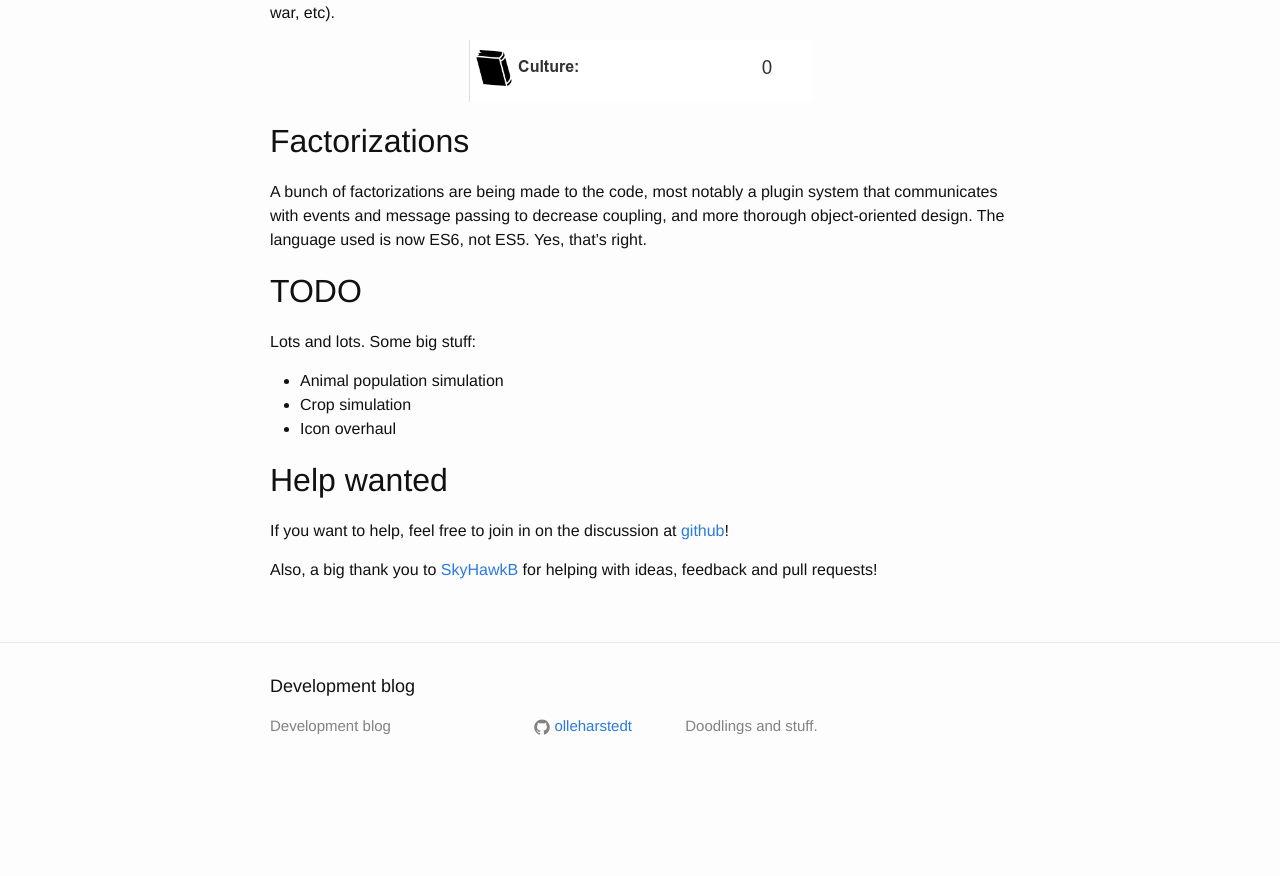
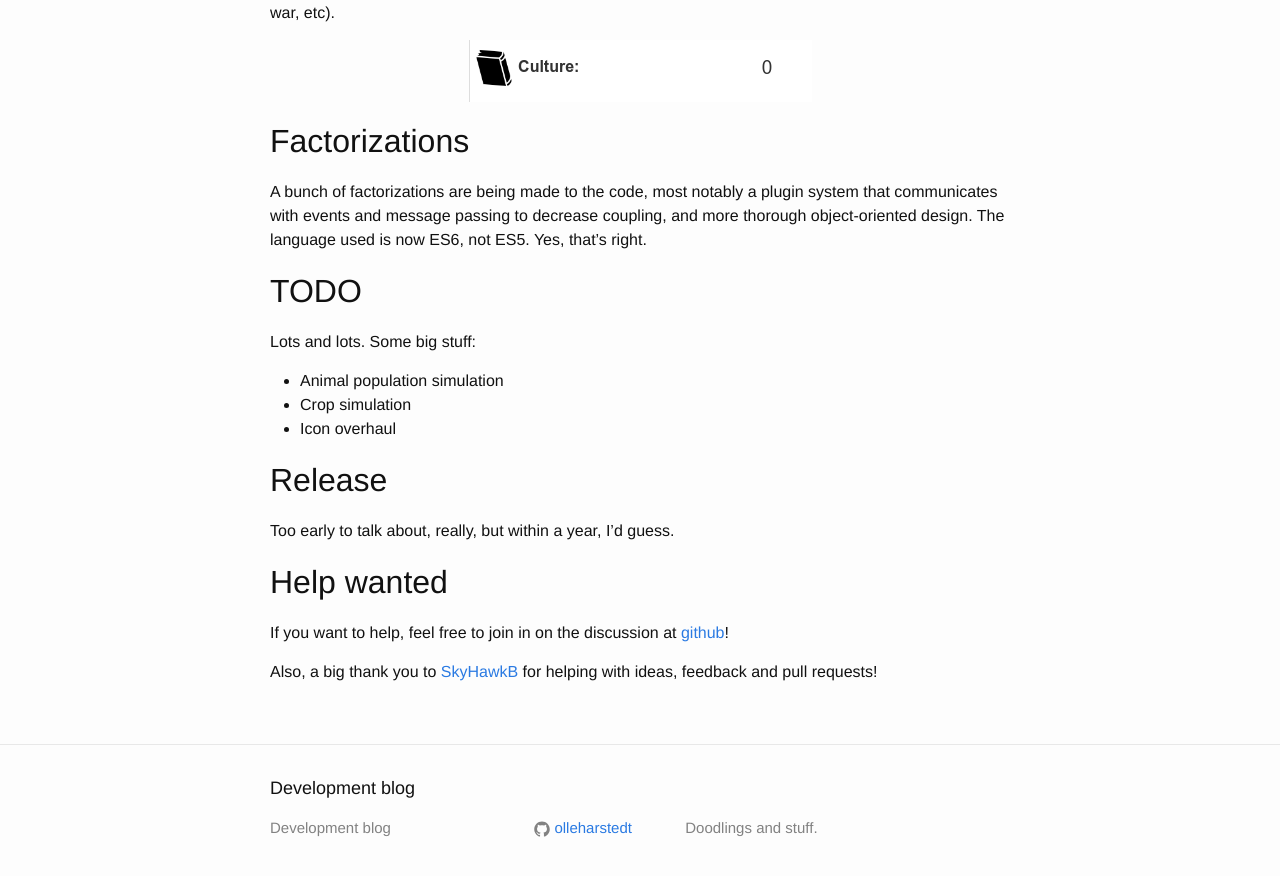
Before and after one commit to olleharstedt/olleharstedt.github.io, a Jekyll site: the page built from _posts/2017-10-28-civclicker2-progress-report.md, in a window 1280 px wide and 900 px high, scrolled down 2273 px. Shown: the top 876 px of the window. Built offline with Jekyll 4.4.1, drawn with Linux system fonts in a browser that asks for light colours; nearby versions of some CDN libraries; before the commit the page ends 3071 px from its top, so only the background shows below that.

Commit message:
Add release information

```diff
--- a/_posts/2017-10-28-civclicker2-progress-report.md
+++ b/_posts/2017-10-28-civclicker2-progress-report.md
@@ -63,6 +63,10 @@ Lots and lots. Some big stuff:
 * Crop simulation
 * Icon overhaul
 
+## Release
+
+Too early to talk about, really, but within a year, I'd guess.
+
 ## Help wanted
 
 If you want to help, feel free to join in on the discussion at [github](https://github.com/olleharstedt/civ-clicker)!
```
